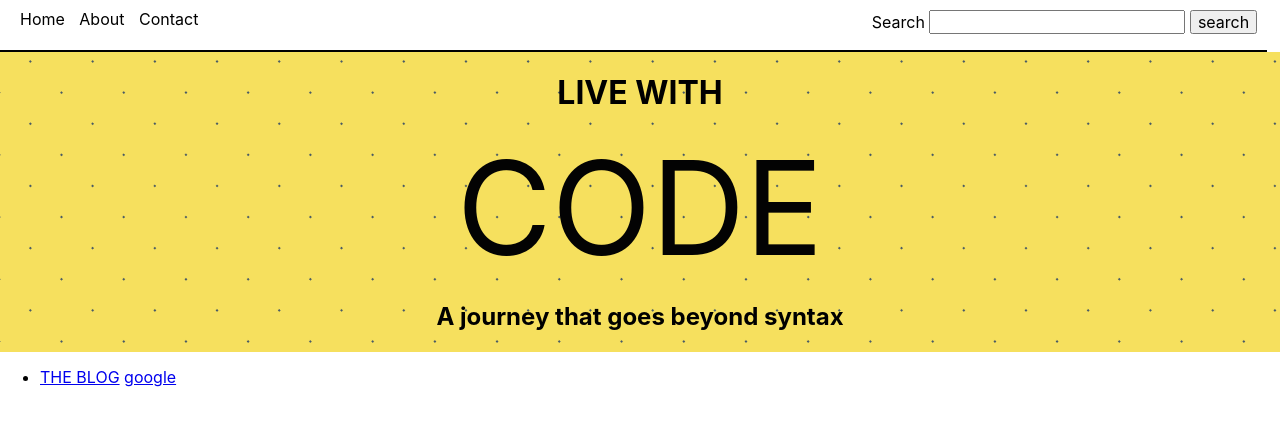
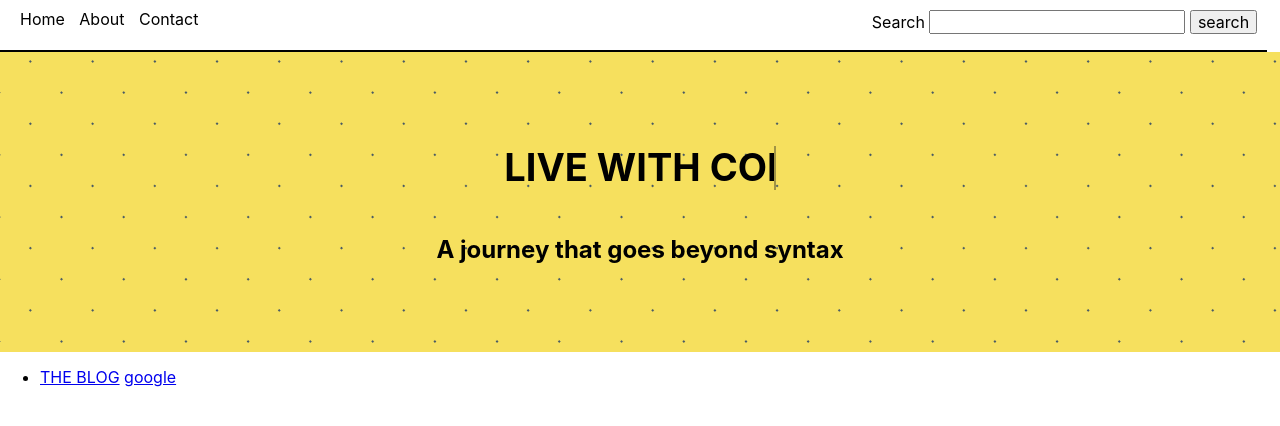
Before and after one commit to dcartist/lifeWithCode, a Jekyll site: the page built from index.md, in a window 1280 px wide. Shown: the top 426 px of the page. Built offline with Jekyll 4.4.1, drawn with Linux system fonts in a browser that asks for light colours; nearby versions of some CDN libraries.

Commit message:
updating header with typewriter style

```diff
--- a/_sass/intro.scss
+++ b/_sass/intro.scss
@@ -27,7 +27,42 @@ background-position: center;
 
 
 
+//* Typewriter
+.typewriter-text {
+  overflow: hidden;
+  position: relative;
+  width: 8em;
+  border-right: 2px solid rgba(0, 0, 0, 0.75);
+  font-size: 38px;
+  white-space: nowrap;
 
+  animation: typewriter 4s steps(44) 1s 1 normal both,
+  blinkTextCursor 400ms steps(44) infinite normal;
+
+}
+
+
+@keyframes typewriter {
+  from {
+    width: 0;
+  }
+
+  to {
+    width: 8em;
+  }
+}
+
+@keyframes blinkTextCursor {
+
+  from {
+    border-right-color: rgba(31, 31, 31, 0.75);
+  }
+
+  to {
+    border-right-color: transparent;
+  }
+
+}
 //* Glitch
 
 .glitch{
--- a/index.md
+++ b/index.md
@@ -5,8 +5,9 @@ title: "Happy Jekylling!"
 
 <link href='https://fonts.googleapis.com/css?family=Varela' rel='stylesheet' type='text/css'>
 <div class="IntroSection">
-<h1>LIVE WITH</h1>
-<div class="glitch" data-text="CODE">CODE</div>
+<h1 class="typewriter-text">LIVE WITH CODE</h1>
+<!-- <h1>LIVE WITH</h1>
+<div class="glitch" data-text="CODE">CODE</div> -->
 <h2>A journey that goes beyond syntax</h2>
 </div>
 
```
